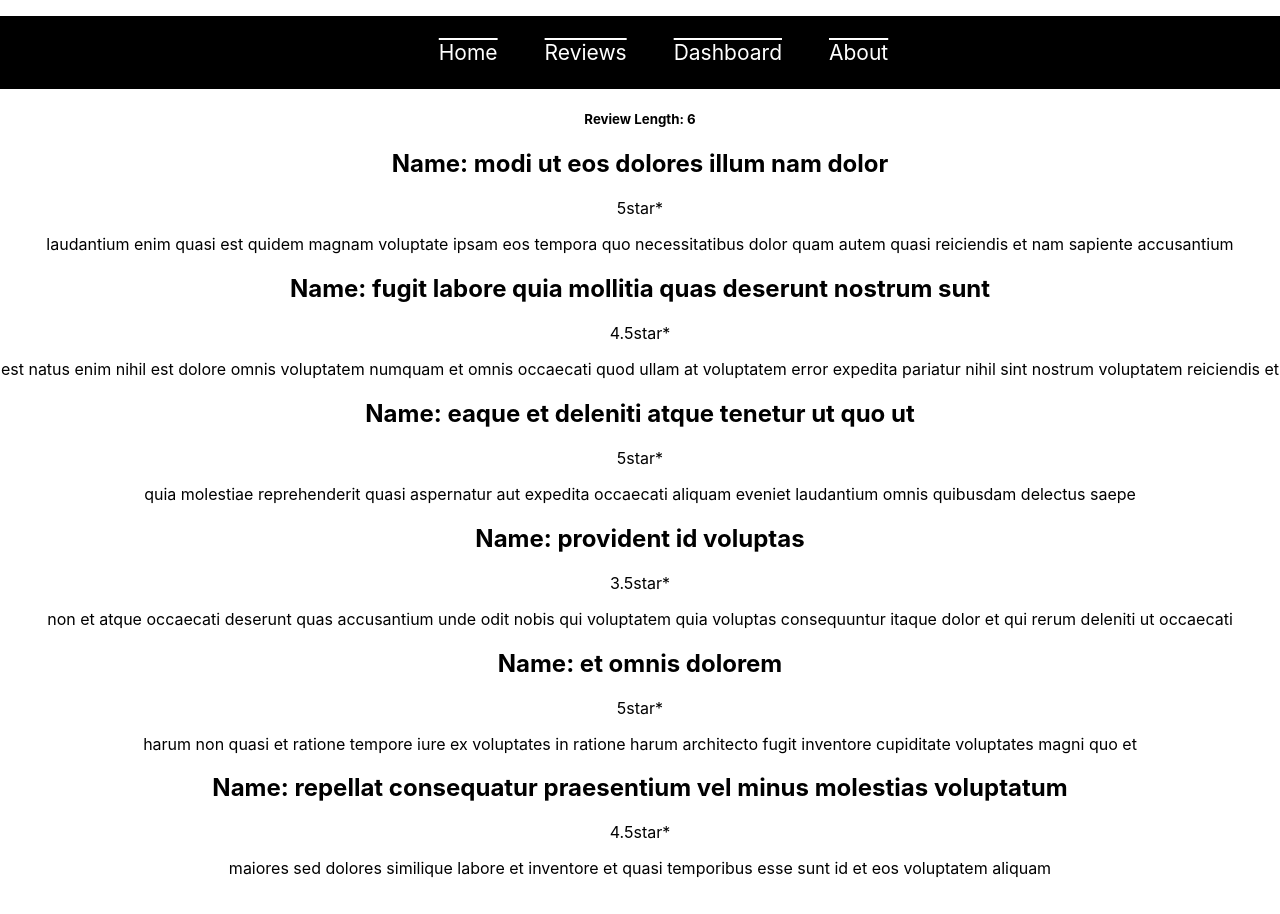
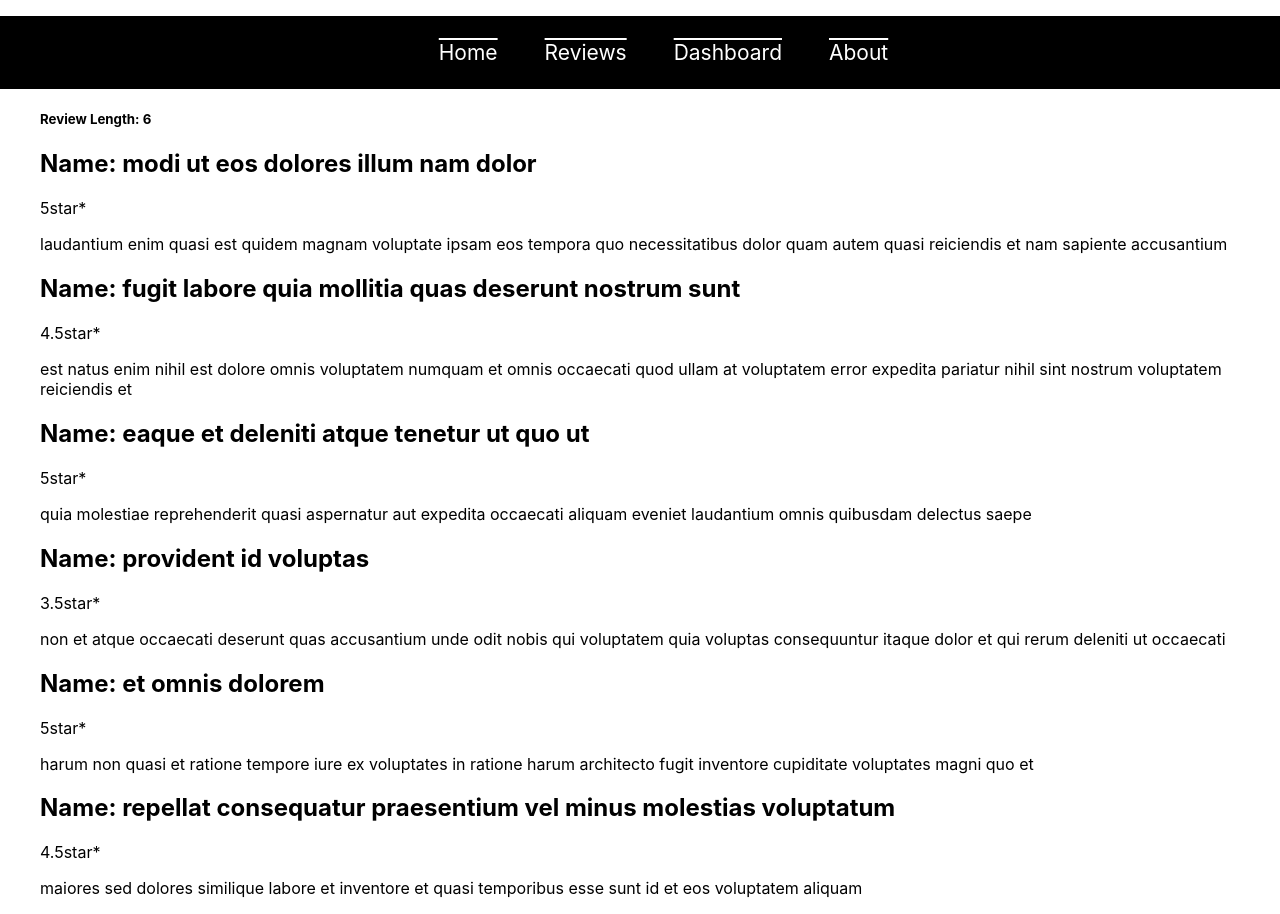
Before and after one commit to manik6521/assignment-9, a React (Create React App) app: page /review in a window 1280 px wide. Built offline with nearby package versions, Linux system fonts and the light colour scheme.

Commit message:
reviews style

```diff
--- /dev/null
+++ b/src/Component/Review/Review.css
@@ -0,0 +1,5 @@
+.review-data {
+    text-align: left;
+    width: 1200px;
+    margin: auto;
+}
--- a/src/Component/Review/Review.js
+++ b/src/Component/Review/Review.js
@@ -1,6 +1,6 @@
 import React, { useEffect, useState } from 'react';
 import UseReviewsdata from '../Hook/UseReviewsdata';
-
+import './Review.css'
 
 const Review = () => {
     const [reviews, setReviews] = useState([]);
@@ -13,7 +13,7 @@ const Review = () => {
     }, []);
 
     return (
-        <div>
+        <div className='review-data'>
             <h5>Review Length: {reviews.length}</h5>
             {
                 reviews.map(review =>
```
